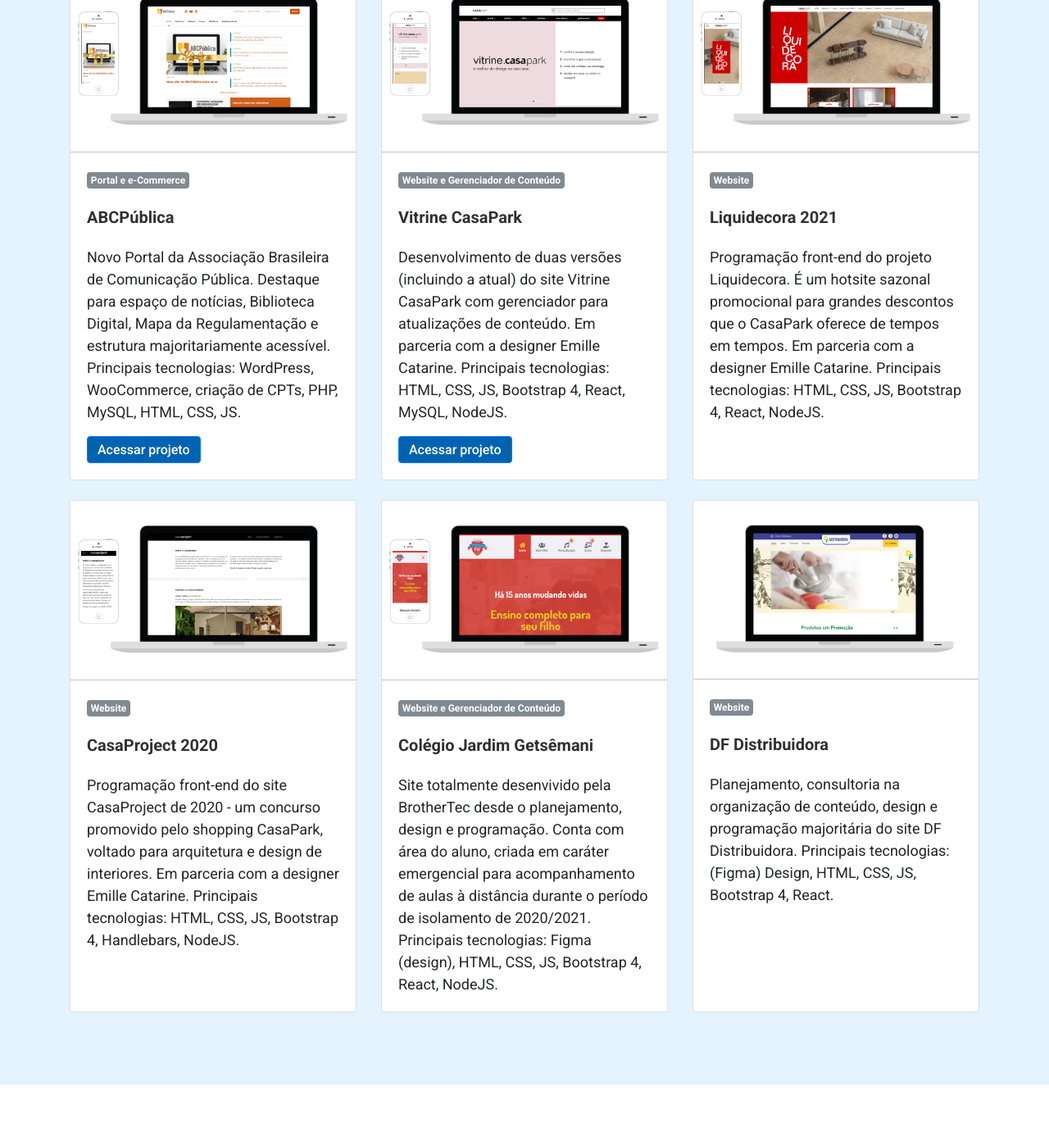
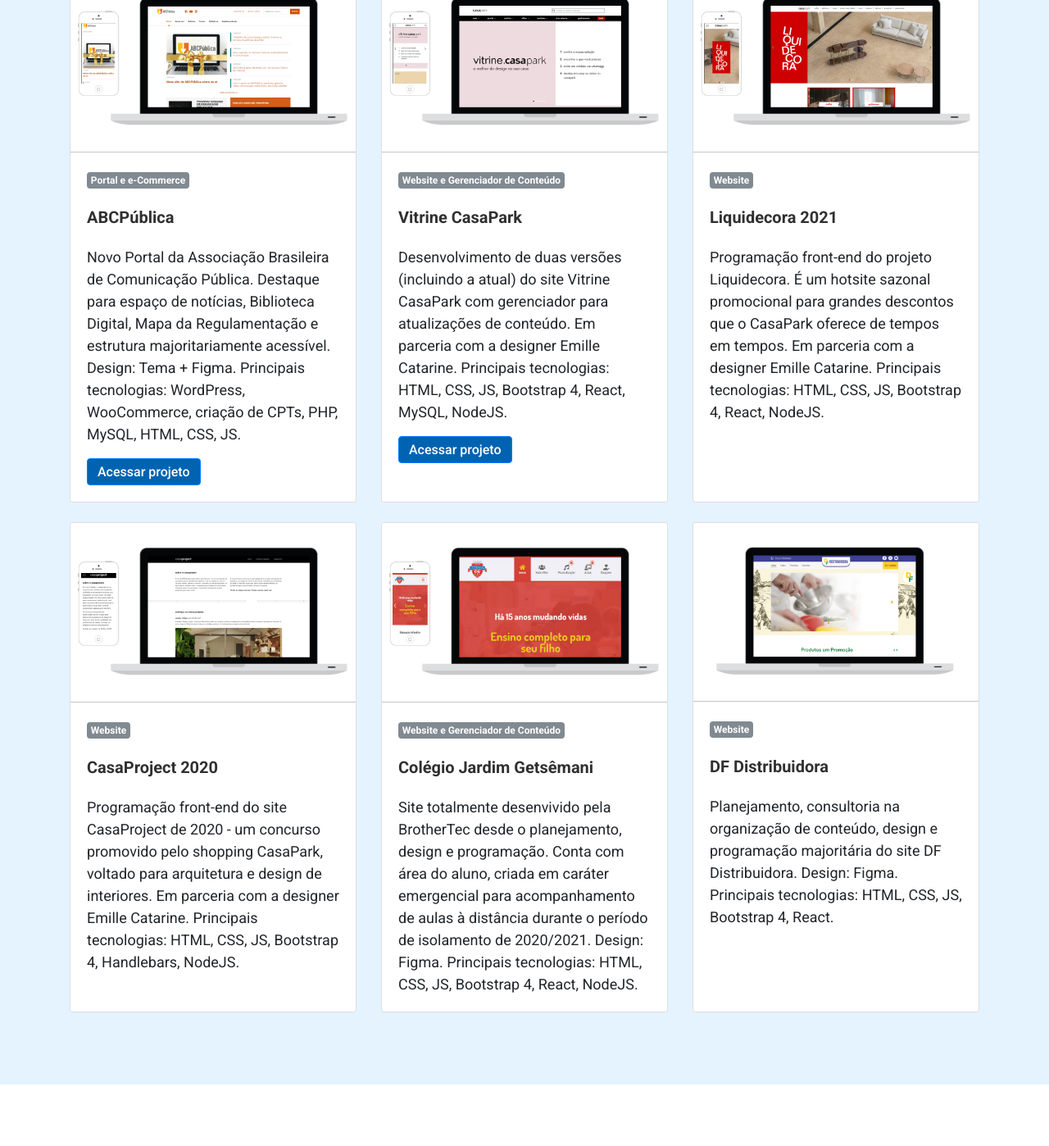
Before and after one commit to Brothertec/site, a React (Create React App) app: page /#/ in a window 1280 px wide. Shown: the part 793-2191 px from the top of the page at 82% size. Built offline with nearby package versions, Linux system fonts and the light colour scheme.

Commit message:
Ajustes nos projetos

```diff
--- a/src/componentes/Projetos/index.js
+++ b/src/componentes/Projetos/index.js
@@ -19,7 +19,7 @@
                         <Card imagem={cardImgAbcPublica}
                             badge="Portal e e-Commerce"
                             titulo="ABCPública"
-                            texto="Novo Portal da Associação Brasileira de Comunicação Pública. Destaque para espaço de notícias, Biblioteca Digital, Mapa da Regulamentação e estrutura majoritariamente acessível. Principais tecnologias: WordPress, WooCommerce, criação de CPTs, PHP, MySQL, HTML, CSS, JS."
+                            texto="Novo Portal da Associação Brasileira de Comunicação Pública. Destaque para espaço de notícias, Biblioteca Digital, Mapa da Regulamentação e estrutura majoritariamente acessível. Design: Tema + Figma. Principais tecnologias: WordPress, WooCommerce, criação de CPTs, PHP, MySQL, HTML, CSS, JS."
                             botao="https://abcpublica.org.br/" />
                     </div>
                     <div className="col-12 col-md-6 col-lg-4 mb-4">
@@ -47,14 +47,14 @@
                         <Card imagem={cardImgColegio}
                             badge="Website e Gerenciador de Conteúdo"
                             titulo="Colégio Jardim Getsêmani"
-                            texto="Site totalmente desenvivido pela BrotherTec desde o planejamento, design e programação. Conta com área do aluno, criada em caráter emergencial para acompanhamento de aulas à distância durante o período de isolamento de 2020/2021. Principais tecnologias: Figma (design), HTML, CSS, JS, Bootstrap 4, React, NodeJS."
+                            texto="Site totalmente desenvivido pela BrotherTec desde o planejamento, design e programação. Conta com área do aluno, criada em caráter emergencial para acompanhamento de aulas à distância durante o período de isolamento de 2020/2021. Design: Figma. Principais tecnologias: HTML, CSS, JS, Bootstrap 4, React, NodeJS."
                             /* botao="http://www.colegiojardimgetsemani.com.br/" */ />
                     </div>
                     <div className="col-12 col-md-6 col-lg-4 mb-4">
                         <Card imagem={cardImgDFDist}
                             badge="Website"
                             titulo="DF Distribuidora"
-                            texto="Planejamento, consultoria na organização de conteúdo, design e programação majoritária do site DF Distribuidora. Principais tecnologias: (Figma) Design, HTML, CSS, JS, Bootstrap 4, React."
+                            texto="Planejamento, consultoria na organização de conteúdo, design e programação majoritária do site DF Distribuidora. Design: Figma. Principais tecnologias: HTML, CSS, JS, Bootstrap 4, React."
                             /* botao="http://www.colegiojardimgetsemani.com.br/" */ />
                     </div>
                 </div>
```
